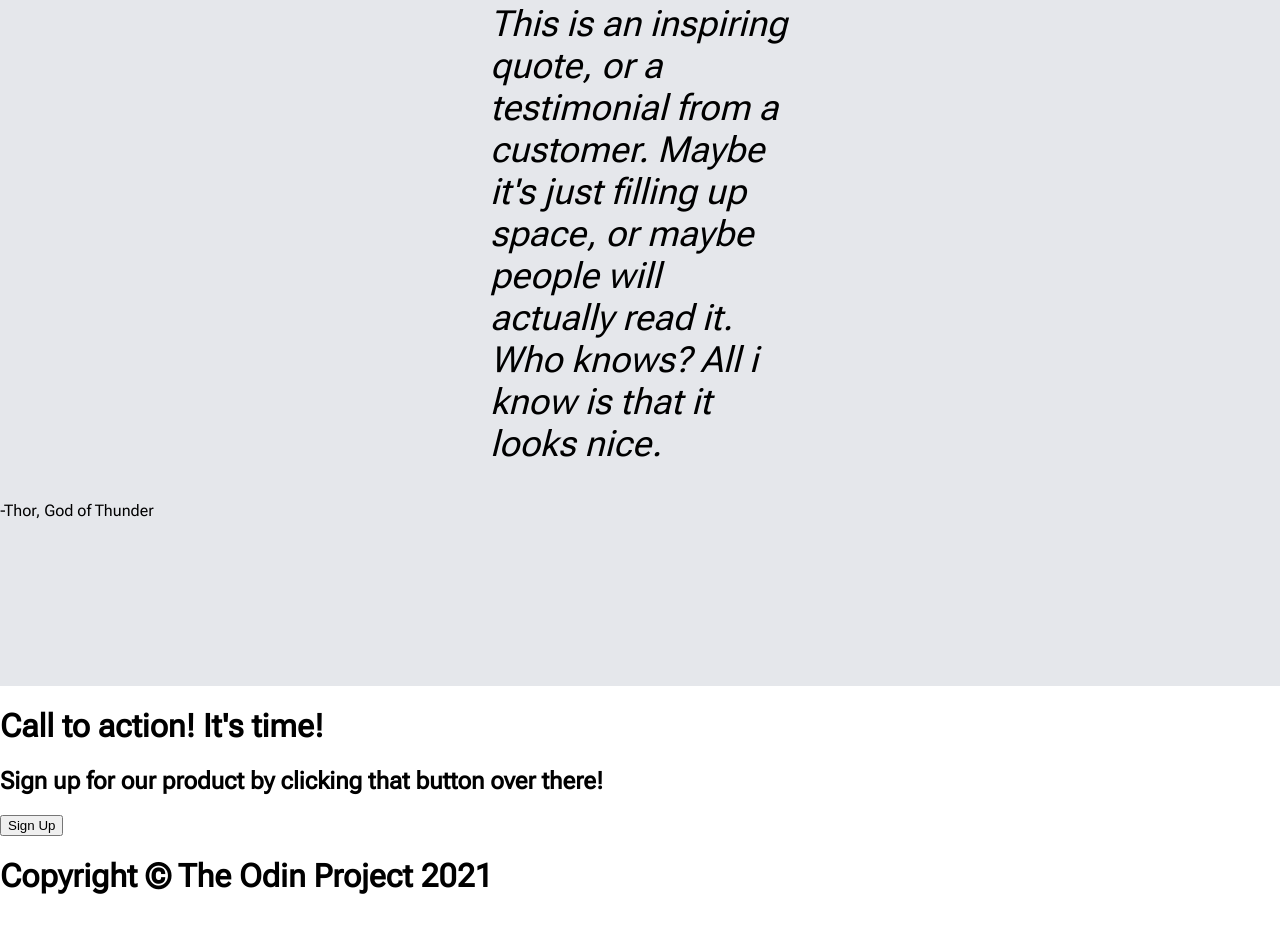
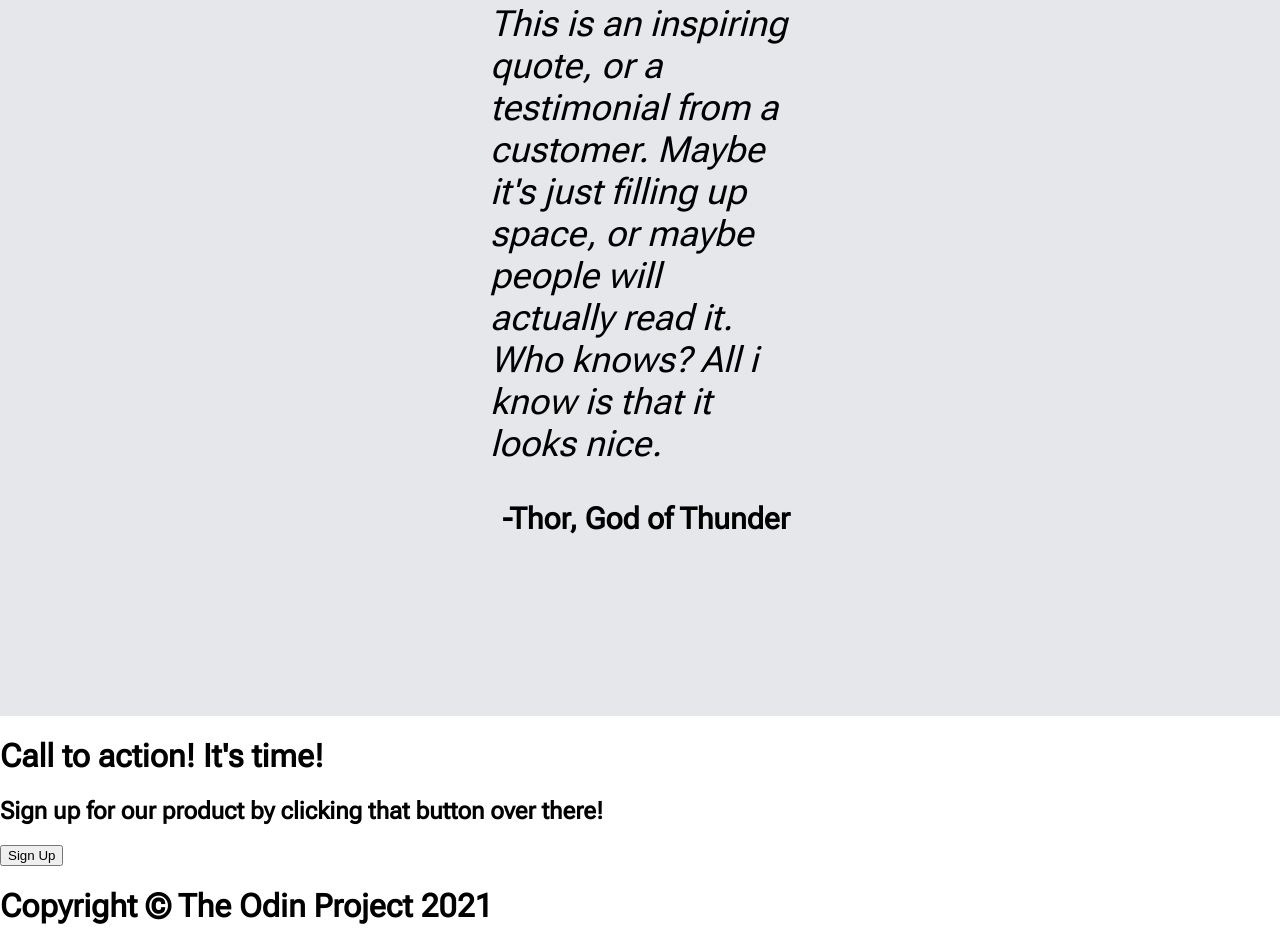
Before and after one commit to meriusss/landing-page, a plain HTML site: page index.html in a window 1280 px wide. Shown: the part 1212-2159 px from the top of the page. Before the commit the page ends 2129 px from the top, so only its background shows below. Drawn offline with Linux system fonts and the light colour scheme.

Commit message:
Styles adjustment

```diff
--- a/styles.css
+++ b/styles.css
@@ -155,3 +155,10 @@ body {
     font-style: italic;
     font-weight: lighter;
 }
+
+.quoteAuthor{
+    text-align: right;
+    margin-right: 490px;
+    font-size: 30px;
+    font-weight: bold;
+}
```
